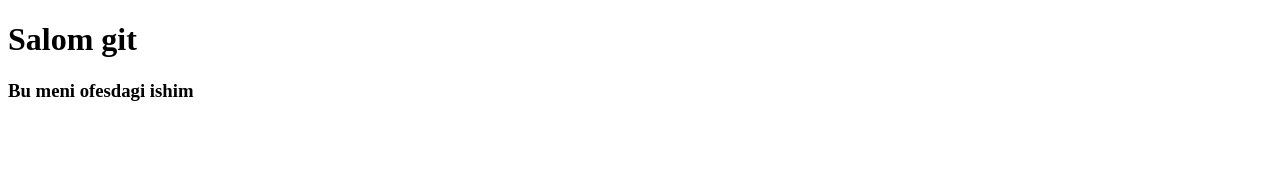
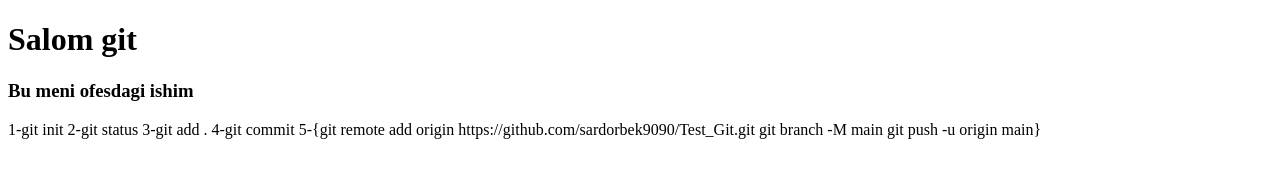
Before and after one commit to sardorbek9090/Test_Git, a plain HTML site: page index.html in a window 1280 px wide. Drawn offline with Linux system fonts and the light colour scheme.

Commit message:
P tagi qoshildi

```diff
--- a/index.html
+++ b/index.html
@@ -10,6 +10,15 @@
     <div class="container">
         <h1>Salom git</h1>
         <h3>Bu meni ofesdagi ishim</h3>
+        <p>
+            1-git  init
+            2-git status
+            3-git add .
+            4-git commit
+            5-{git remote add origin https://github.com/sardorbek9090/Test_Git.git
+            git branch -M main
+            git push -u origin main}
+        </p>
     </div>
 </body>
 </html>
```
